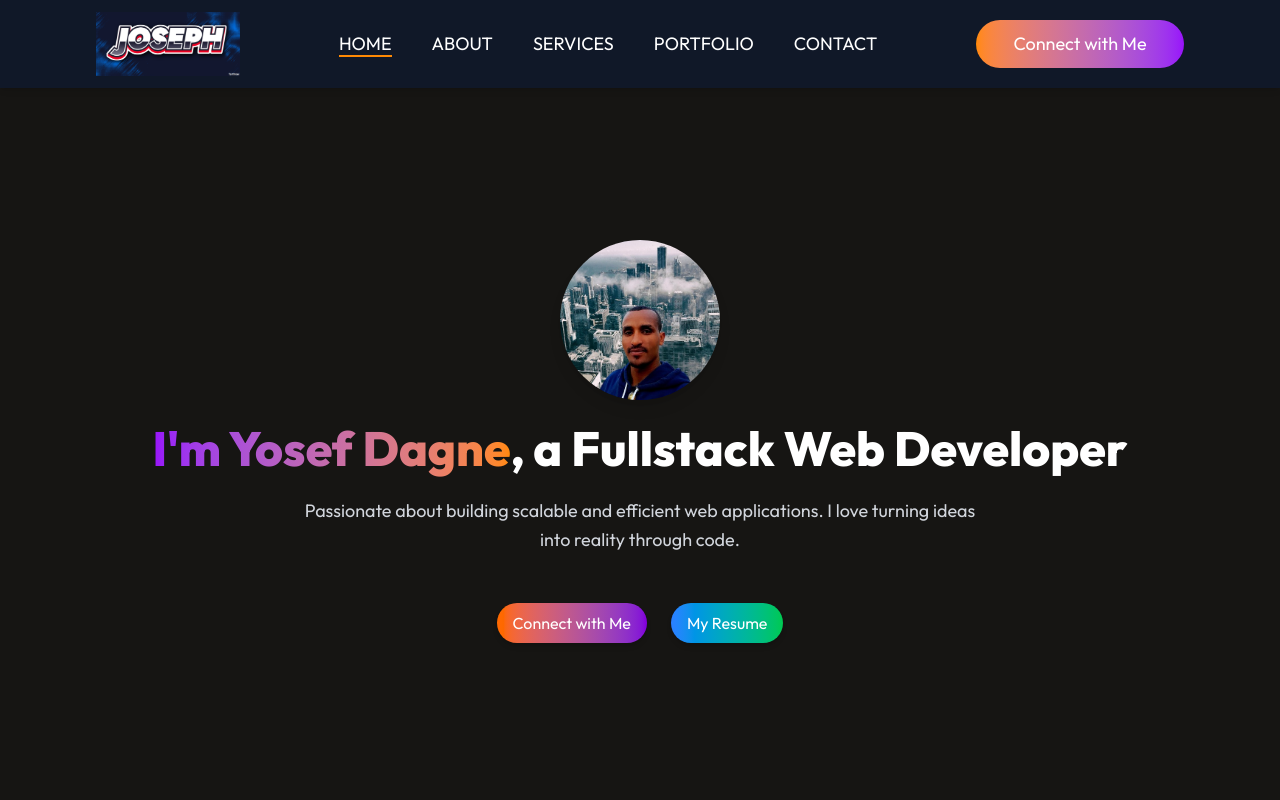
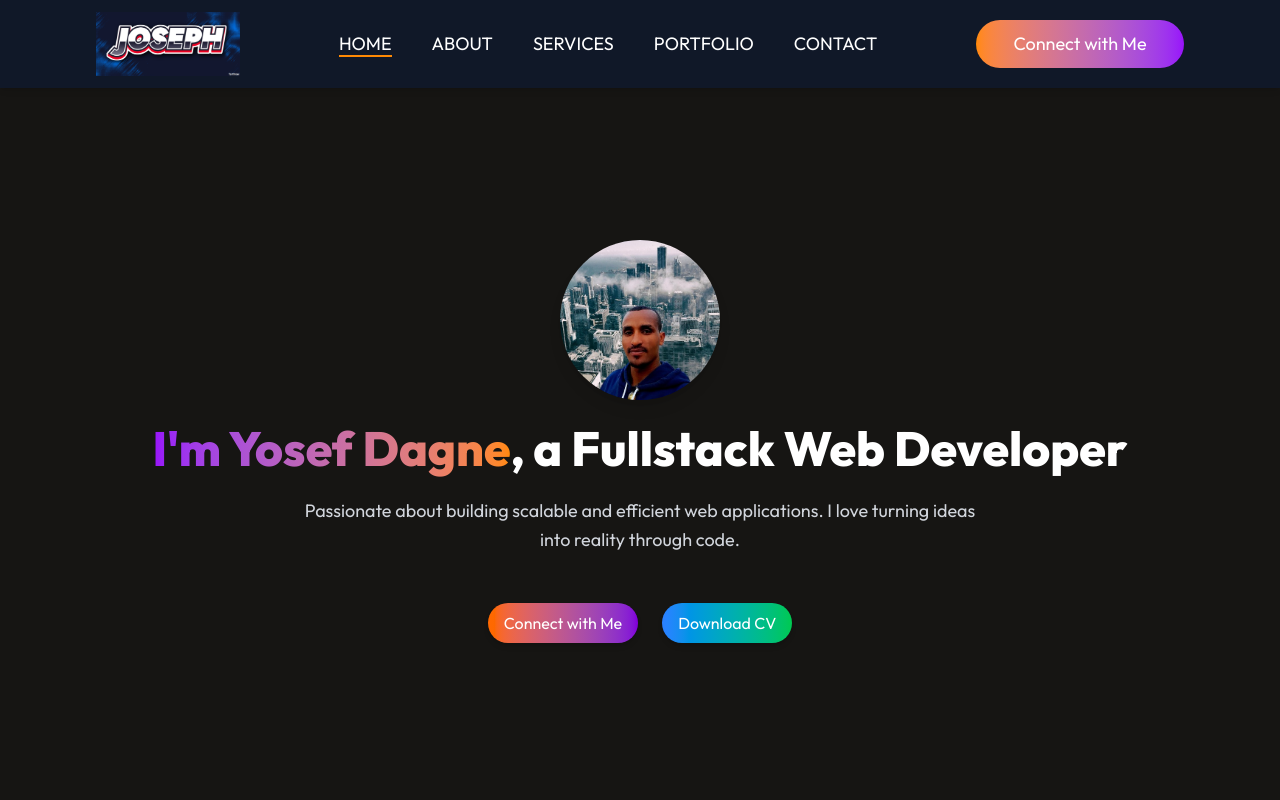
Before and after one commit to YosephDagne/Joseph_Dev, a React (Vite) app in the folder portfolio-wbsite/my-portfolio/: page / in a window 1280 px wide. Shown: the top 800 px of the page. Built offline with nearby package versions, Linux system fonts and the light colour scheme.

Commit message:
change byttun nsme

```diff
--- a/portfolio-wbsite/my-portfolio/src/components/Hero.jsx
+++ b/portfolio-wbsite/my-portfolio/src/components/Hero.jsx
@@ -48,7 +48,7 @@ const Hero = () => {
           download
           className="px-6 py-3 sm:px-4 sm:py-2 bg-gradient-to-r from-blue-500 to-green-500 text-white text-lg sm:text-base rounded-full transition-transform duration-300 hover:scale-110 shadow-md cursor-pointer hover:border-2 hover:border-white text-center"
         >
-          My Resume
+          Download CV
         </a>
       </div>
     </div>
```
